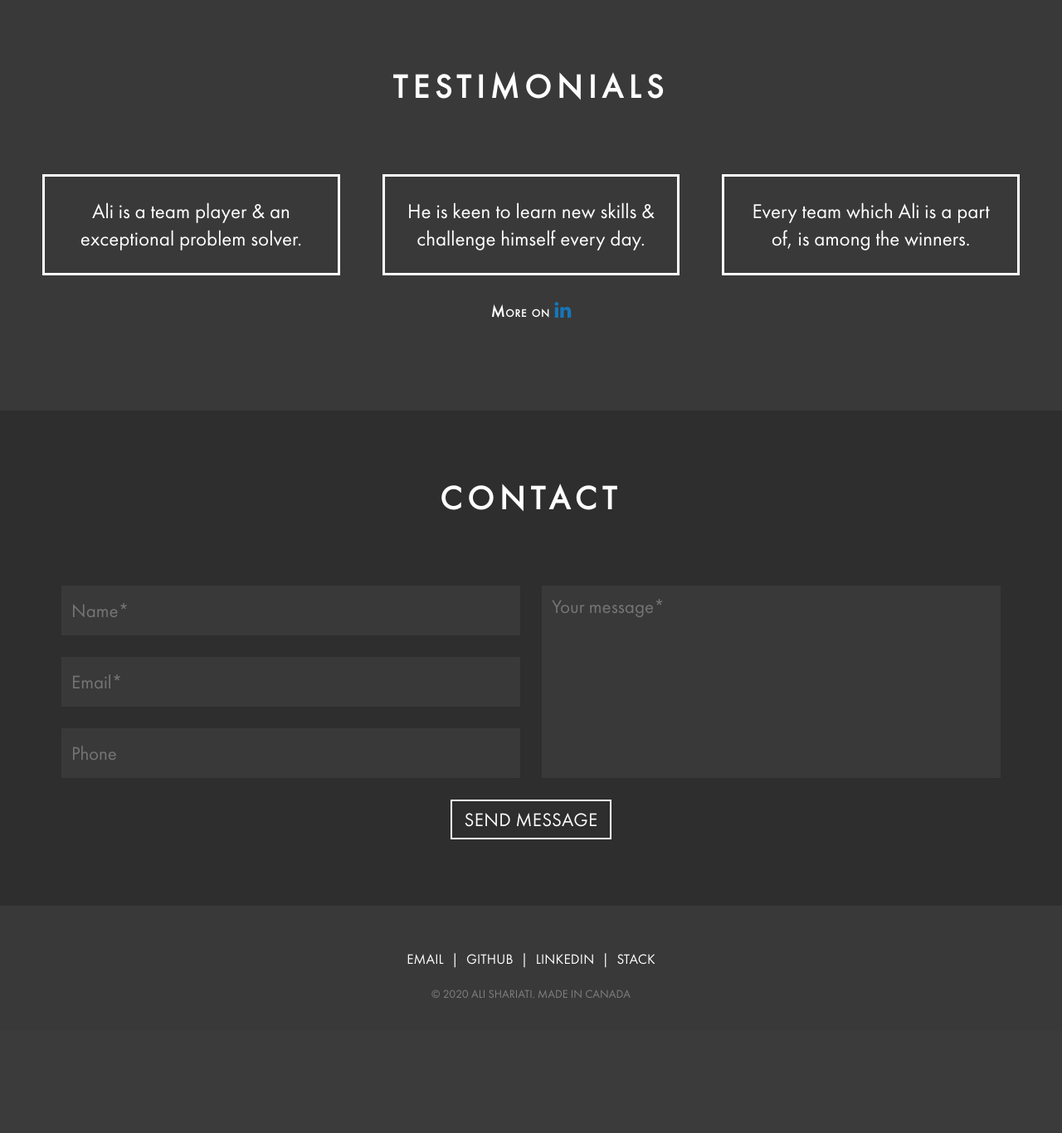
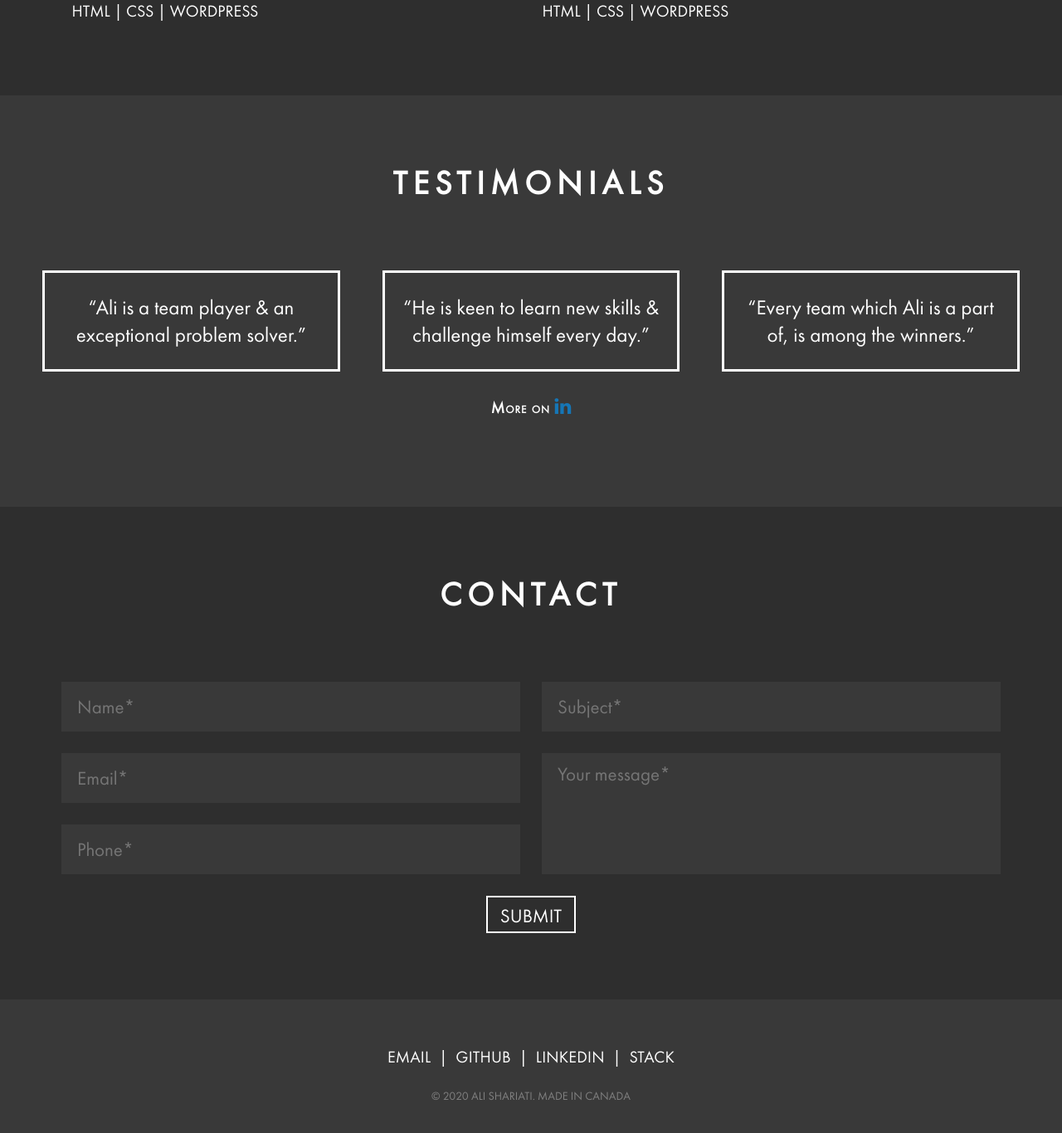
Before and after one commit to ali-shariatii/portfolio, a PHP site: page / in a window 1280 px wide. Shown: the part 2336-3702 px from the top of the page at 83% size. Before the commit the page ends 3539 px from the top, so only its background shows below. Run offline with PHP 8.4, Linux system fonts and the light colour scheme.

Commit message:
initial backup before adding php

```diff
--- a/css/about.css
+++ b/css/about.css
@@ -93,16 +93,17 @@
 
     #about-grid-item-3 {
         grid-area: 3 / 1 / 4 / 2;
-        padding: 50px 0px;
+        padding: 50px 95px;
     }
 
         #about-grid-item-3 p {
             text-align: center;
-
         }
 
-            #about-grid-item-3 p span {
+            #about-grid-item-3 a {
                 color: #1676b6;
+                text-decoration: none;
+                text-align: center;
             }
 
     #about-grid-item-4 {
@@ -112,6 +113,7 @@
         grid-template-rows: auto auto auto;
         grid-area: 4 / 1 / 5 / 2;
         grid-row-gap: 35px;
+        padding-top: 50px;
         padding-bottom: 80px;
     }
 
--- a/css/contact.css
+++ b/css/contact.css
@@ -37,12 +37,12 @@
             }
 
             #form-grid textarea, #form-grid input {
-                padding-left: 12px;
+                padding-left: 19px;
             }
 
             #form-grid-item-1 {
                 display: grid;
-                align-content: fit;
+                align-content: stretch;
                 grid-area: 1 / 1 / 2 / 2;
                 width: inherit;
             }
@@ -63,10 +63,17 @@
 
             #form-grid-item-4 {
                 display: grid;
-                grid-area: 1 / 2 / 4 / 3;
+                align-content: stretch;
+                grid-area: 1 / 2 / 2 / 3;
+                width: inherit;
             }
 
             #form-grid-item-5 {
+                display: grid;
+                grid-area: 2 / 2 / 4 / 3;
+            }
+
+            #form-grid-item-6 {
                 display: grid;
                 justify-content: space-evenly;
                 grid-area: 4 / 1 / 5 / 3;
@@ -77,11 +84,11 @@
                 padding-top: 10px;
             }
 
-            #form-grid-item-5 button {
+            #form-grid-item-6 button {
                 font-size: 23px;
-                letter-spacing: 0.3px;
+                letter-spacing: 0px;
                 font-weight: normal;
-                padding: 7px 15px;
+                padding: 7px 15px 4px 15px;
                 background-color: transparent;
                 border: white 2px solid;
             }
--- a/css/main.css
+++ b/css/main.css
@@ -135,7 +135,7 @@ footer {
 
 		#footer-grid-item-1 p {
 			text-align: center;
-			font-size: 17px;
+			font-size: 20px;
 			word-spacing: 5px;
 			letter-spacing: 0.2px;
 		}
--- a/css/testimonials.css
+++ b/css/testimonials.css
@@ -72,7 +72,7 @@
 			#recom-item-4 p span:visited { text-decoration: none; color: white ;}
 			#recom-item-4 p span:hover { text-decoration: none; color: white ;}
 			#recom-item-4 p span:focus { text-decoration: none; color: white ; }
-			#recom-item-4 p span:hover, #in:active { text-decoration: none; color: white ;}
+			#recom-item-4 p span:hover, #recom-item-4 p span:active { text-decoration: none; color: white ;}
 
 			#in {
 				font-size: 23px;
--- a/css/work.css
+++ b/css/work.css
@@ -32,6 +32,7 @@
             height: auto;
         }
 
+
             .work-img-container img {
                 object-fit: contain;
                 width: 100%;
@@ -56,17 +57,24 @@
                 background-color: rgba(34, 32, 32, 0.7);
             }
 
+            .modal-content-window {animation:animatezoom 0.6s}@keyframes animatezoom{from{transform:scale(0)} to{transform:scale(1)}}
+
             /*This is modal content window.*/
             .modal-content-window {
                 background-color: white;
                 margin: 60px auto 0 auto;
-                width: 85%;
+                width: 80%;
                 max-height: 80vh;
                 overflow: auto;
-                padding: 1px 25px 25px 25px;
+                padding: 25px 45px 45px 45px;
                 color: white;
                 background-color: #393939;
             }
+
+                .modal-full-window a {
+                    text-decoration: none;
+                    color: #1676b6;
+                }
 
                 .modal-header {
                     display: flex;
--- a/index.html
+++ b/index.html
@@ -54,7 +54,7 @@
             </div>
         </div>
         <div id="about-grid-item-3">
-        <p>I am a web designer & developer with an interest & a special focus on <span>front-end</span> development. </p></div>
+        <p>I am a web designer & developer with an interest in front-end side. My main focus is on advancing my skills in HTML,CSS, JS & its libraries/frameworks, building interactive & responsive web flows as well as designing tools. My quote of the month is__<q>Work hard,<a href="https://github.com/ali-shariatii/" target="_blank"> code hardcore</a>.</q></p>
         <div id="about-grid-item-4">
             <div class="skills-items" id="skills-grid-item-1"><span>HTML<br>7</span></div>
             <div class="skills-items" id="skills-grid-item-2"><span>CSS<br>6</span></div>
@@ -62,7 +62,7 @@
             <div class="skills-items" id="skills-grid-item-4"><span>JQuery<br>5</span></div>
             <div class="skills-items" id="skills-grid-item-5"><span>PHP<br>4</span></div>
             <div class="skills-items" id="skills-grid-item-6"><span>MySQL<br>5</span></div>
-            <div class="skills-items" id="skills-grid-item-7"><span>Ai<br>8</span></div>
+            <div class="skills-items" id="skills-grid-item-7"><span>Ai<br>7</span></div>
             <div class="skills-items" id="skills-grid-item-8"><span>UI/UX<br>6</span></div>
             <div class="skills-items" id="skills-grid-item-9"><span>Ps<br>6</span></div>
         </div>
@@ -109,9 +109,9 @@
     <div id="testimonials-grid">
         <div id="testimonials-grid-item-1"><h4>TESTIMONIALS</h4></div>
         <div id="testimonials-grid-item-2">
-            <div id="recom-item-1"><p>Ali is a team player & an exceptional problem solver.</p></div>
-            <div id="recom-item-2"><p>He is keen to learn new skills & challenge himself every day.</p></div>
-            <div id="recom-item-3"><p>Every team which Ali is a part of, is among the winners.</p></div>
+            <div id="recom-item-1"><p><q>Ali is a team player & an exceptional problem solver.</q></p></div>
+            <div id="recom-item-2"><p><q>He is keen to learn new skills & challenge himself every day.</q></p></div>
+            <div id="recom-item-3"><p><q>Every team which Ali is a part of, is among the winners.</q></p></div>
             <div id="recom-item-4"><p><a href="https://www.linkedin.com/in/ali-shariatii/" target="_blank"><span>More on </span></a><a href="https://www.linkedin.com/in/ali-shariatii/"target="_blank" class="fa fa-linkedin" id="in"></a></p></div>
         </div>
     </div>
@@ -125,10 +125,11 @@
             <form id="form-grid" action="">
                 <!--check for force entry with JS simeltaneously!-->
                 <div id="form-grid-item-1"><input type="text" placeholder="Name*" required></div>
-                <div id="form-grid-item-2"><input type="Email" placeholder="Email*" required></div>
-                <div id="form-grid-item-3"><input type="number" placeholder="Phone"></div>
-                <div id="form-grid-item-4"><textarea placeholder="Your message*" required></textarea></div>
-                <div id="form-grid-item-5"><button>SEND MESSAGE</button></div>
+                <div id="form-grid-item-2"><input type="email" placeholder="Email*" required></div>
+                <div id="form-grid-item-3"><input type="number" placeholder="Phone*" required></div>
+                <div id="form-grid-item-4"><input type="text" placeholder="Subject*" required></div>
+                <div id="form-grid-item-5"><textarea placeholder="Your message*" required></textarea></div>
+                <div id="form-grid-item-6"><button>SUBMIT</button></div>
             </form>
         </div>
     </div>
@@ -137,9 +138,9 @@
 <!--SECTION 6: FOOTER-->
 <footer>
     <div id="footer-grid-item-1" target="_blank"><p>
-        <a href="mailto:a.shariatii91@gmail.com">EMAIL |</a>
-        <a href="https://github.com/ali-shariatii/" target="_blank"> GITHUB |</a>
-        <a href="https://www.linkedin.com/in/ali-shariatii/" target="_blank"> LINKEDIN |</a>
+        <a href="mailto:info@alishariatii.com">EMAIL</a><span> |</span>
+        <a href="https://github.com/ali-shariatii/" target="_blank"> GITHUB</a><span> |</span>
+        <a href="https://www.linkedin.com/in/ali-shariatii/" target="_blank"> LINKEDIN</a><span> |</span>
         <a href="https://stackoverflow.com/users/13517523/ali-shariati" target="_blank"> STACK</a>
     </p></div>
     <div id="footer-grid-item-2">© 2020 ALI SHARIATI. MADE IN CANADA</div>
--- a/js/main.js
+++ b/js/main.js
@@ -27,6 +27,8 @@ modalOpener1.onclick = function() {
 modalCloser1.onclick = function() {
     modalFullWindow1.style.display = "none";
 }
+
+
 
 //modal2 func
 modalOpener2.onclick = function() {
```
Lines whose indentation alone changed are shown as unchanged.
